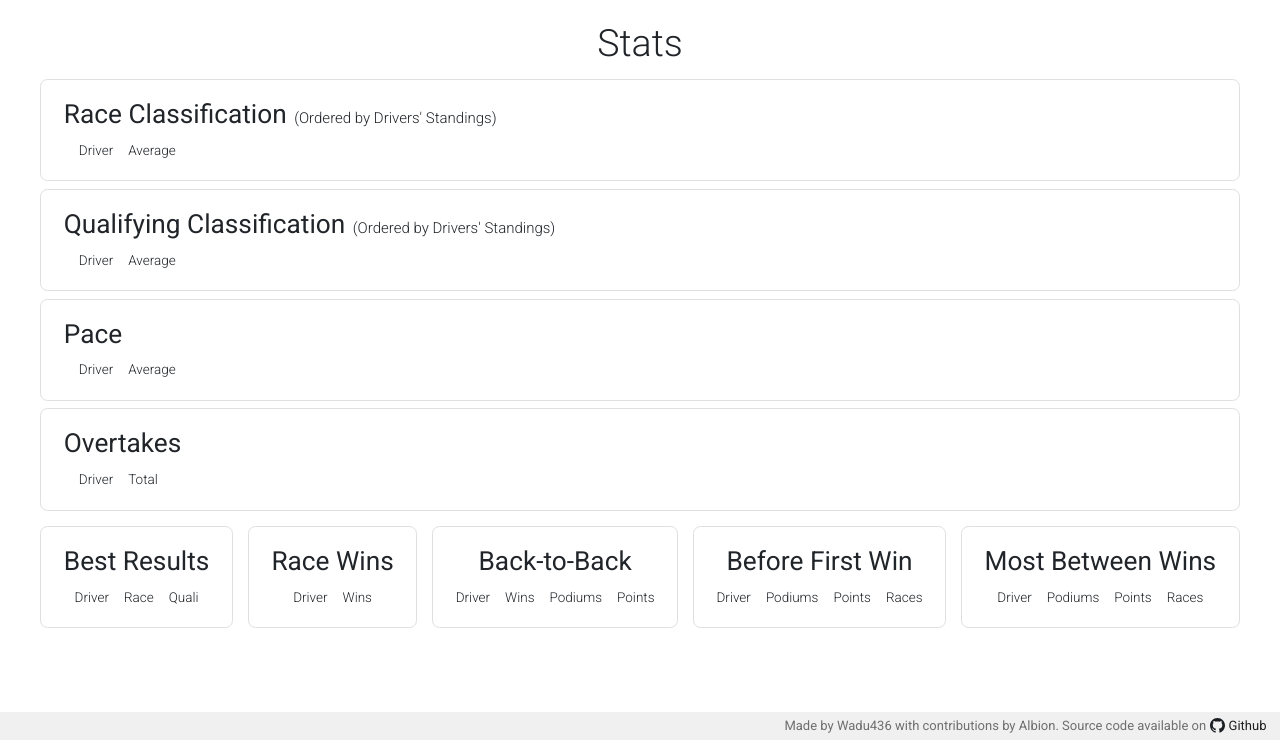
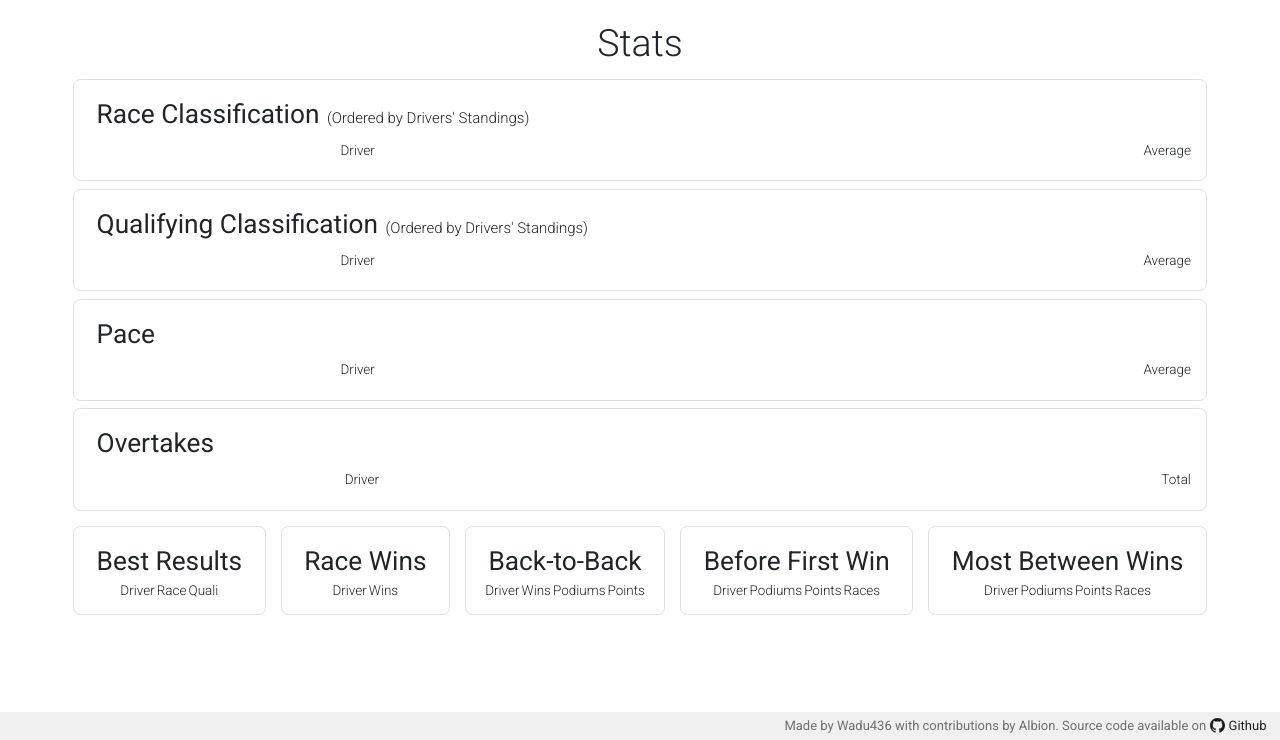
Before and after one commit to Wadu436/formula1-championship, a Django app: template app/leaderboard/templates/leaderboard/stats.html in a window 1280 px wide. Shown: the part 60-800 px from the top of the page. Run offline with Django 3.2, Linux system fonts and the light colour scheme; the template is opened without the code that fills it, so the values that code supplies are empty; some libraries are stand-ins or nearby versions.

Commit message:
fix the css

```diff
--- a/app/leaderboard/static/leaderboard/global.css
+++ b/app/leaderboard/static/leaderboard/global.css
@@ -316,5 +316,9 @@ a:hover {
 }
 
 .table {
+    width: 100%;
+}
+
+.table-stats {
     width: fit-content;
 }
--- a/app/leaderboard/templates/leaderboard/stats.html
+++ b/app/leaderboard/templates/leaderboard/stats.html
@@ -350,7 +350,7 @@
         {% comment %} Best Quali/Finish {% endcomment %}
         <div class="stats-container d-flex flex-column align-items-center" style="width: fit-content">
             <span class="fs-3 mx-2">Best Results</span>
-            <table class="table table-borderless stats-pace-table" style="font-size: 1rem;">
+            <table class="table-stats table-borderless stats-pace-table" style="font-size: 1rem;">
                 <colgroup>
                     <col>
                     <col>
@@ -432,7 +432,7 @@
         {% comment %} Race wins {% endcomment %}
         <div class="stats-container d-flex flex-column align-items-center" style="width: fit-content">
             <span class="fs-3 mx-2">Race Wins</span>
-            <table class="table table-borderless stats-pace-table" style="font-size: 1rem;">
+            <table class="table-stats table-borderless stats-pace-table" style="font-size: 1rem;">
                 <colgroup>
                     <col>
                     <col>
@@ -477,7 +477,7 @@
         {% comment %} Consecutive {% endcomment %}
         <div class="stats-container d-flex flex-column align-items-center" style="width: fit-content">
             <span class="fs-3 mx-2">Back-to-Back</span>
-            <table class="table table-borderless stats-pace-table" style="font-size: 1rem;">
+            <table class="table-stats table-borderless stats-pace-table" style="font-size: 1rem;">
                 <colgroup>
                     <col>
                     <col>
@@ -559,7 +559,7 @@
         {% comment %} Before First {% endcomment %}
         <div class="stats-container d-flex flex-column align-items-center" style="width: fit-content">
             <span class="fs-3 mx-2">Before First Win</span>
-            <table class="table table-borderless stats-pace-table" style="font-size: 1rem;">
+            <table class="table-stats table-borderless stats-pace-table" style="font-size: 1rem;">
                 <colgroup>
                     <col>
                     <col>
@@ -641,7 +641,7 @@
         {% comment %} Consecutive Without {% endcomment %}
         <div class="stats-container d-flex flex-column align-items-center" style="width: fit-content">
             <span class="fs-3 mx-2">Most Between Wins</span>
-            <table class="table table-borderless stats-pace-table" style="font-size: 1rem;">
+            <table class="table-stats table-borderless stats-pace-table" style="font-size: 1rem;">
                 <colgroup>
                     <col>
                     <col>
```
